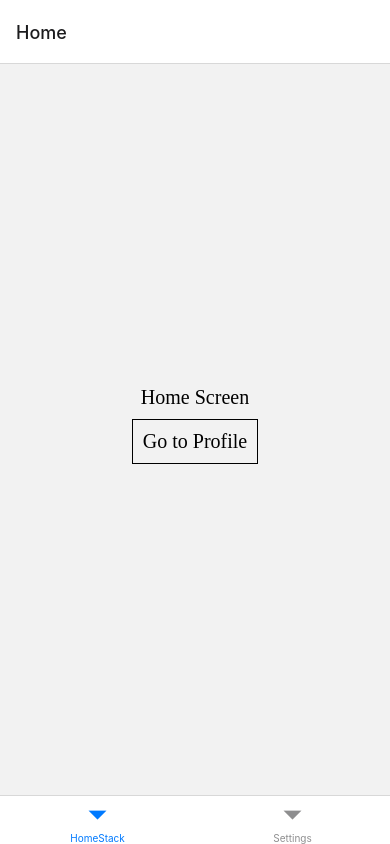
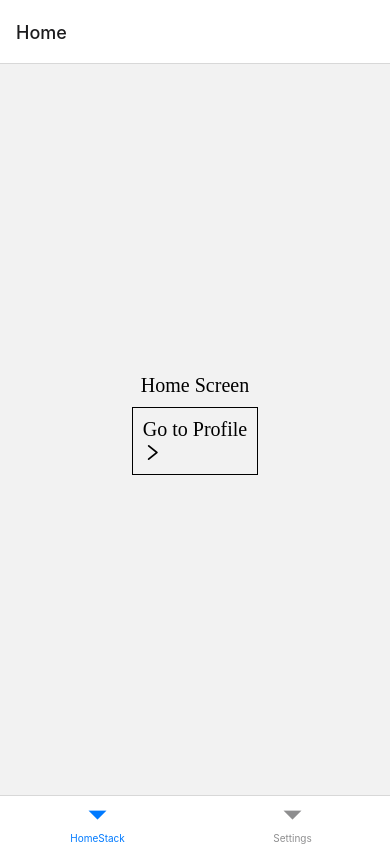
Before and after one commit to Dey-Sumit/rn-boilerplate, a React Native app: screen /Home in a window 390 px wide. Built offline with nearby package versions, Linux system fonts and the light colour scheme.

Commit message:
feat(ios_rn-v-icons): added few rn-vi fonts in ios, check plist file, haven't added on android yet:(

```diff
--- a/package.json
+++ b/package.json
@@ -20,7 +20,8 @@
         "react-native": "0.68.2",
         "react-native-gesture-handler": "^2.6.0",
         "react-native-safe-area-context": "^4.3.3",
-        "react-native-screens": "^3.16.0"
+        "react-native-screens": "^3.16.0",
+        "react-native-vector-icons": "^9.2.0"
     },
     "devDependencies": {
         "@babel/core": "^7.18.13",
--- a/src/components/commons/AppButton/index.tsx
+++ b/src/components/commons/AppButton/index.tsx
@@ -1,5 +1,6 @@
 import { GestureResponderEvent, Text, TouchableOpacity } from 'react-native';
 import React from 'react';
+import AntDesign from 'react-native-vector-icons/AntDesign';
 import styles from './styles';
 
 interface Props {
@@ -10,6 +11,7 @@
 const AppButton = ({ onPressHandler, text }: Props) => (
     <TouchableOpacity style={styles.root} onPress={onPressHandler}>
         <Text style={styles.buttonText}>{text}</Text>
+        <AntDesign name="right" size={20} />
     </TouchableOpacity>
 );
 
```
Also changed, not shown: 5 other files (tests, documents, lock files or other folders).
